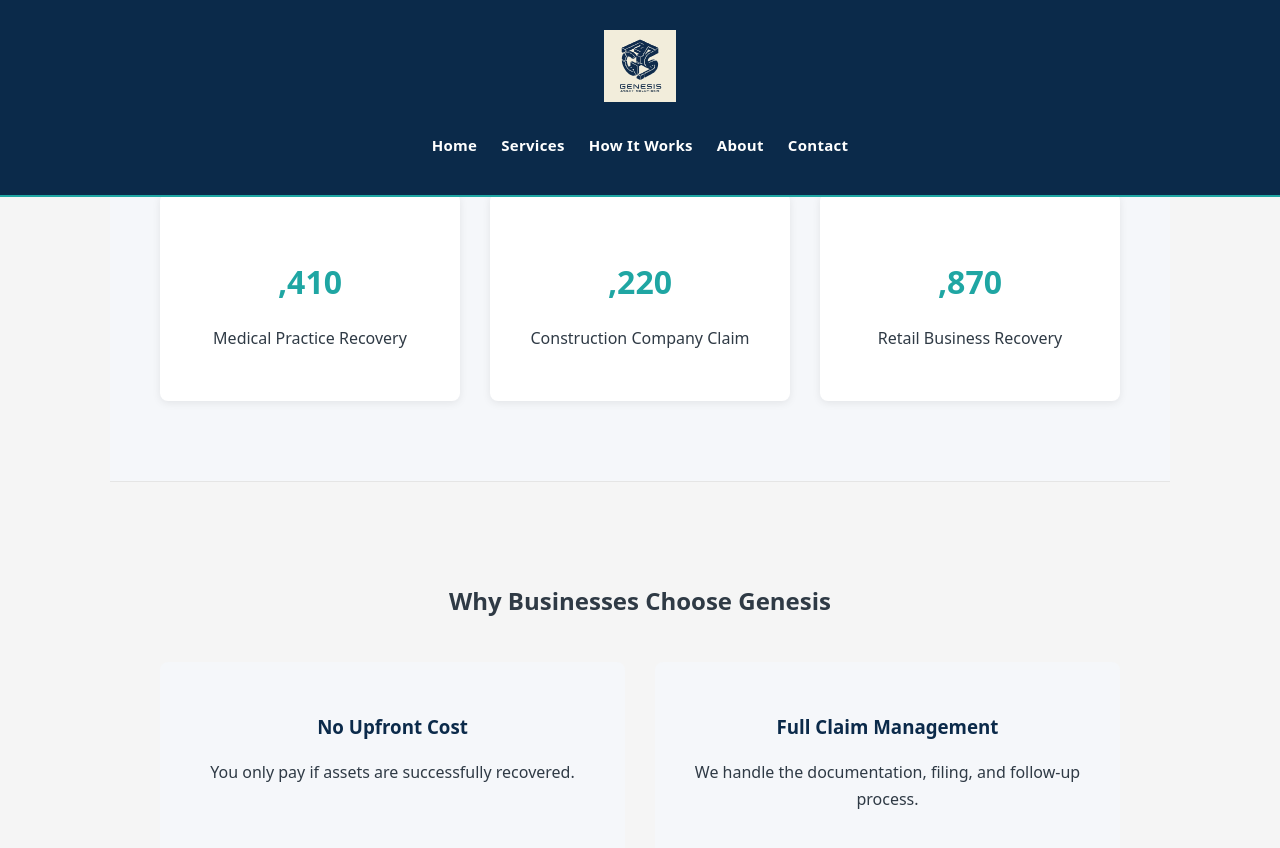
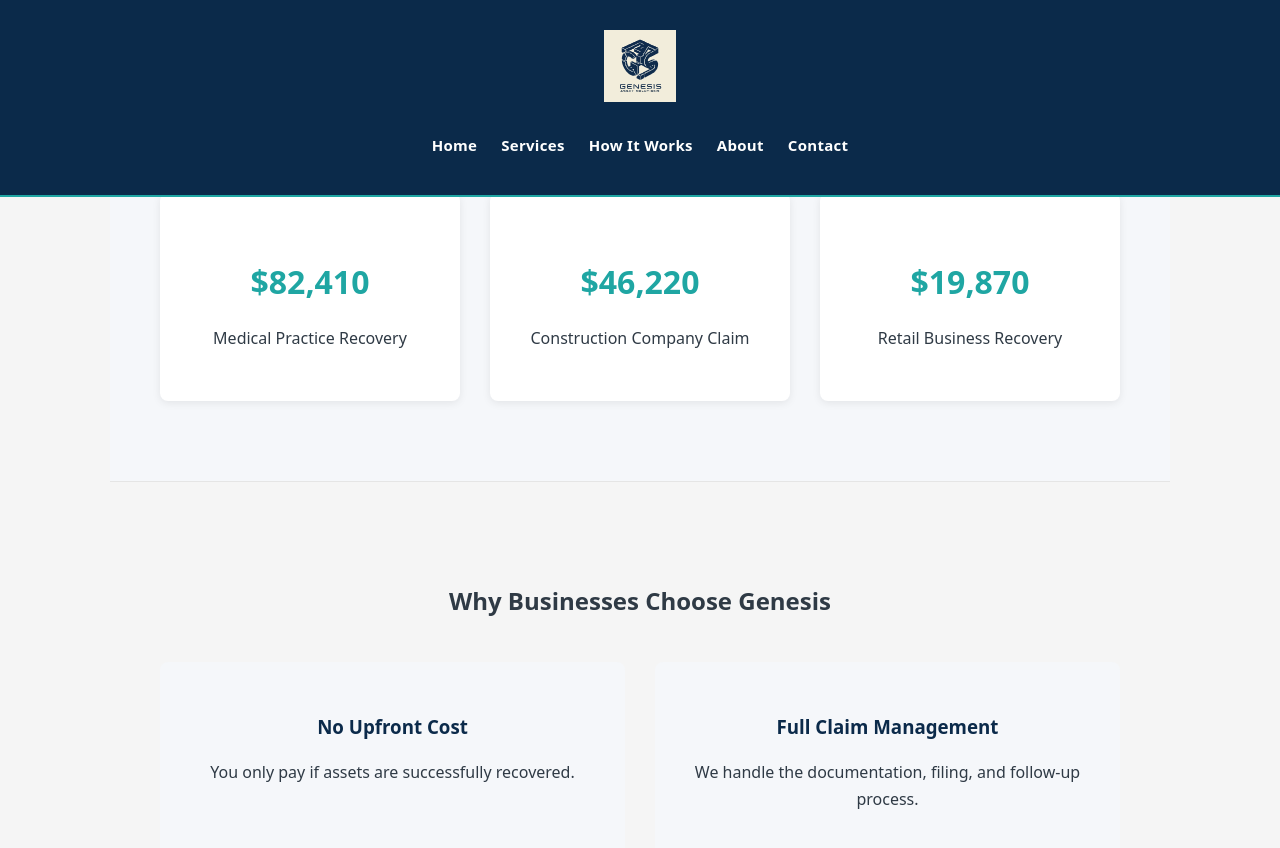
Before and after one commit to ljonezd-beep/genesisassetsolutions-site, a Jekyll site: the page built from index.html, in a window 1280 px wide and 900 px high, scrolled down 1574 px. Shown: the top 848 px of the window. Built offline with Jekyll 4.4.1, drawn with Linux system fonts in a browser that asks for light colours.

Commit message:
Fix results section dollar amounts (no PS expansion)

```diff
--- a/index.html
+++ b/index.html
@@ -66,17 +66,17 @@ Call: <a href="tel:{{ site.phone | replace: '-', '' }}">{{ site.phone }}</a>
     <div class="results-grid">
 
       <div class="result">
-        <h3>,410</h3>
+        <h3>$82,410</h3>
         <p>Medical Practice Recovery</p>
       </div>
 
       <div class="result">
-        <h3>,220</h3>
+        <h3>$46,220</h3>
         <p>Construction Company Claim</p>
       </div>
 
       <div class="result">
-        <h3>,870</h3>
+        <h3>$19,870</h3>
         <p>Retail Business Recovery</p>
       </div>
 
@@ -84,9 +84,6 @@ Call: <a href="tel:{{ site.phone | replace: '-', '' }}">{{ site.phone }}</a>
 
   </div>
 </section>
-
-
-
 <!-- WHY GENESIS -->
 <section class="why-genesis">
   <div class="why-inner">
```
